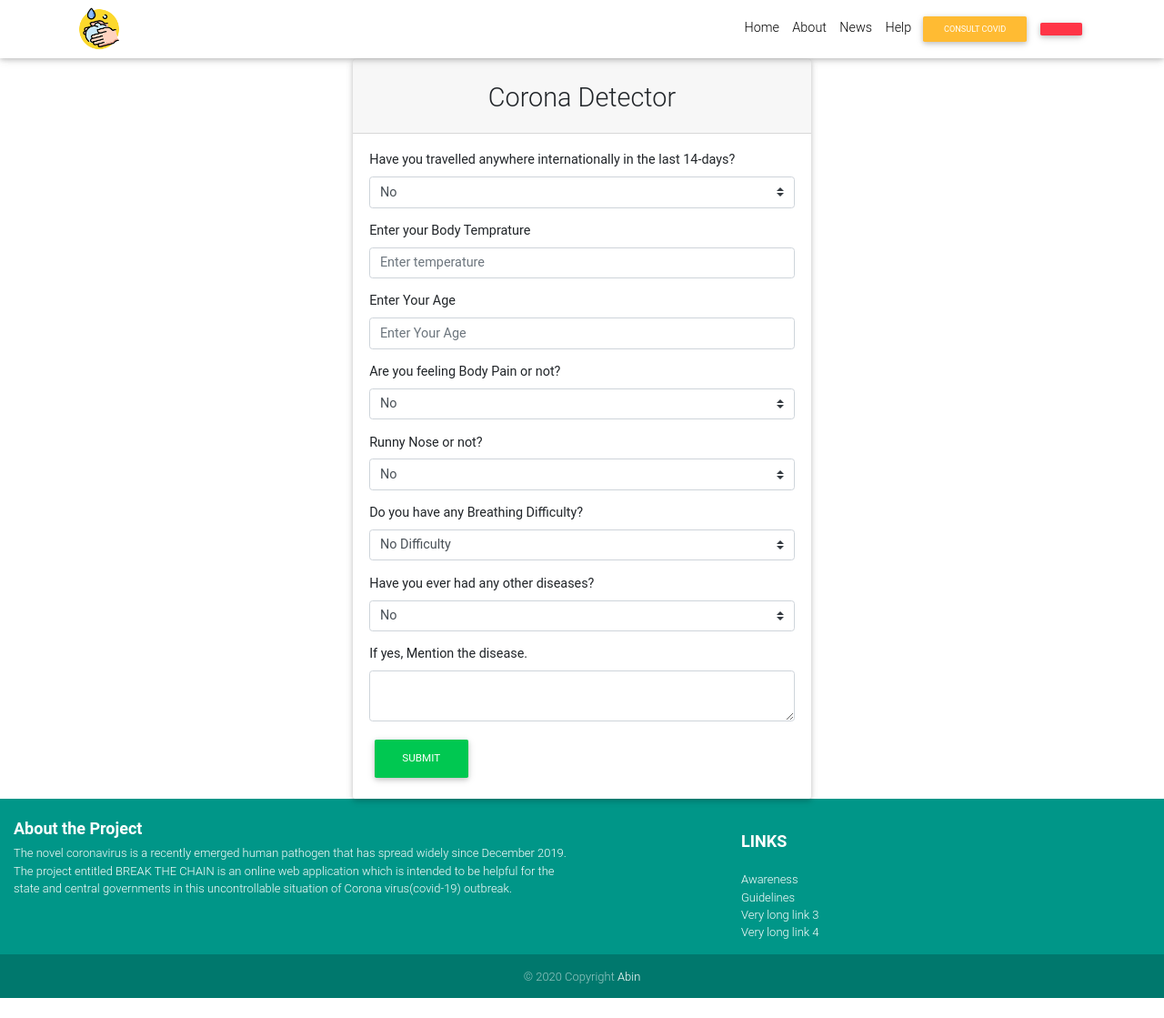
After one commit to mohammed-yasim/abin-project, a Django app: page /covid-test/ in a window 1280 px wide. The commit adds this page. Shown: the whole page at 91% size. Run offline with Django 3.2, Linux system fonts and the light colour scheme; some libraries are stand-ins or nearby versions.

Commit message:
corona probability result

```diff
--- /dev/null
+++ b/covid_test/templates/covidopentest.html
@@ -0,0 +1,71 @@
+{% extends 'home_base.html' %}
+{% block title %}PROBABILITY TEST {% endblock title %}
+{% block content %}
+
+
+      <div class="container">
+      <div class="row justify-content-center">
+      <div class="card col=m-8">
+      <div class="card-header">
+          <h2 class="text-center mt-3 card-title">Corona Detector</h2>
+    </div>
+    <div class="card-body">
+          <form action="/covid-test/result" method="POST" >
+          {% csrf_token %}
+            <div class="form-group">
+                <label for="nose">Have you travelled anywhere internationally in the last 14-days?</label>
+                <select class="form-control custom-select" id="travel" name="travel">
+                  <option value="0">No</option>
+                  <option value="1">Yes</option>
+                </select>
+              </div>
+            <div class="form-group">
+              <label for="fever">Enter your Body Temprature</label>
+              <input type="text" class="form-control" id="fever" name="fever" placeholder="Enter temperature">
+            </div>
+            <div class="form-group">
+                <label for="age">Enter Your Age</label>
+                <input type="text" class="form-control" id="age" name="age" placeholder="Enter Your Age">
+              </div>
+            <div class="form-group">
+              <label for="pain">Are you feeling Body Pain or not?</label>
+              <select class="form-control custom-select" id="pain" name="pain">
+                <option value="0">No</option>
+                <option value="1">Yes</option>
+              </select>
+            </div>
+            <div class="form-group">
+                <label for="nose">Runny Nose or not?</label>
+                <select class="form-control custom-select" id="nose" name="nose">
+                  <option value="0">No</option>
+                  <option value="1">Yes</option>
+                </select>
+              </div>
+              <div class="form-group">
+                <label for="breath">Do you have any Breathing Difficulty?</label>
+                <select class="form-control custom-select" id="breath" name="breath">
+                    <option value="-1">No Difficulty</option>
+                    <option value="0">Little Difficulty</option>
+                    <option value="1">Severe Difficulty</option>
+                </select>
+              </div>
+                <div class="form-group">
+                <label for="nose">Have you ever had any other diseases?</label>
+                <select class="form-control custom-select" id="other" name="other">
+                  <option value="0">No</option>
+                  <option value="1">Yes</option>
+                </select>
+              </div>
+               <div class="form-group">
+                <label for="nose">If yes, Mention the disease.</label>
+                <textarea class="form-control " id="disease" name="disease">
+                </textarea>
+              </div>
+            <button class="btn btn-success"> Submit</button>
+          </form>
+          </div>
+      </div>
+      </div>
+      </div>
+
+{% endblock content %}
--- a/covid_test/urls.py
+++ b/covid_test/urls.py
@@ -1,8 +1,11 @@
 
 from django.urls import path,re_path
 from django.conf.urls import url,include
+from .views import corona,coronagetresult
 
 
 urlpatterns = [
+    path('',corona),
+    path('result',coronagetresult)
 
 ]
--- a/covid_test/views.py
+++ b/covid_test/views.py
@@ -1,3 +1,30 @@
 from django.shortcuts import render
 
 # Create your views here.
+def coronagetresult(request):
+    if request.POST:
+        try:
+            travel = int(request.POST['travel'])
+            fever = int(request.POST['fever'])
+            age = int(request.POST['age'])
+            pain = int(request.POST['pain'])
+            nose = int(request.POST['nose'])
+            breath = int(request.POST['breath'])
+            other = int(request.POST['other'])
+
+            import pickle
+            file = open('model.pkl', 'rb')
+            model = pickle.load(file)
+            file.close()
+            test_result=model.predict_proba([[fever,pain,age,nose,breath,breath,other]])
+            result = float(test_result[0][1])*100
+            result = round(result,2)
+
+        except AssertionError as Error:
+            return HttpResponse(Error)
+    else:
+        return HttpResponse("Error in PoSt")
+    return render(request,'covidopentestresult.html',{'result':result})
+
+def corona(request):
+    return render(request,'covidopentest.html')
--- a/home/templates/home_base.html
+++ b/home/templates/home_base.html
@@ -147,27 +147,7 @@
                 <!-- Grid column -->
 
                 <hr class="clearfix w-100 d-md-none">
-                <div class="col-md-3 mx-auto">
 
-                    <!-- Links -->
-                    <h5 class="font-weight-bold text-uppercase mt-3 mb-4">Links</h5>
-
-                    <ul class="list-unstyled">
-                        <li>
-                            <a href="#!">Link 1</a>
-                        </li>
-                        <li>
-                            <a href="#!">Link 2</a>
-                        </li>
-                        <li>
-                            <a href="#!">Link 3</a>
-                        </li>
-                        <li>
-                            <a href="#!">Link 4</a>
-                        </li>
-                    </ul>
-
-                </div>
                 <!-- Grid column -->
             </div>
             <!-- Grid row -->
--- a/home/templates/home_index.html
+++ b/home/templates/home_index.html
@@ -19,8 +19,8 @@
              with automated and evidence-based self-assessment...</p>
         <p class="lead text-muted">Get your real-time evaluation by analyzing simple details such as
             your Body temperature, Body pain, Breathing conditions and more. <br>
-            <a href="#" class="btn btn-primary my-2">Main call to action</a>
-            <a href="#" class="btn btn-secondary my-2">Secondary action</a>
+            <a href="#" class="btn btn-primary my-2">Corona Probability Test</a>
+            <!--  <a href="#" class="btn btn-secondary my-2">Secondary action</a> -->
         </p>
     </div>
 </section>
--- a/portal_official/templates/po_base.html
+++ b/portal_official/templates/po_base.html
@@ -86,6 +86,12 @@ function checkTime(i) {
             <a class="collapse-item" href="/portal_official/kitchen_orders">Orders</a>
           </div>
         </div>
+      </li>
+
+      <li class="nav-item">
+        <a class="nav-link" href="/portal_official/testresult">
+          <i class="fas fa-fw fa-comments"></i>
+          <span>Covid Test Results</span></a>
       </li>
 
       <!-- Nav Item - Utilities Collapse Menu -->
--- a/portal_official/urls.py
+++ b/portal_official/urls.py
@@ -13,6 +13,8 @@ urlpatterns = [
     path('userprofile',po_view.userprofile),
     path('kitchen',po_view.kitchen),
     path('kitchen_orders',po_view.kitchen_orders),
-    path('kitchen_process',po_view.kitchen_process)
+    path('kitchen_process',po_view.kitchen_process),
+    path('testresult',po_view.testresult),
+    path('usertestresultprofile',po_view.usertestresultprofile)
 
 ]
```
Also changed, not shown: covid_test/templates/covidopentestresult.html (added, +13 -0 lines), home/templates/home_about.html (+54 -0 lines), portal_official/templates/po_testresult.html (added, +91 -0 lines), portal_official/views.py (+45 -1 lines), db.sqlite3.
